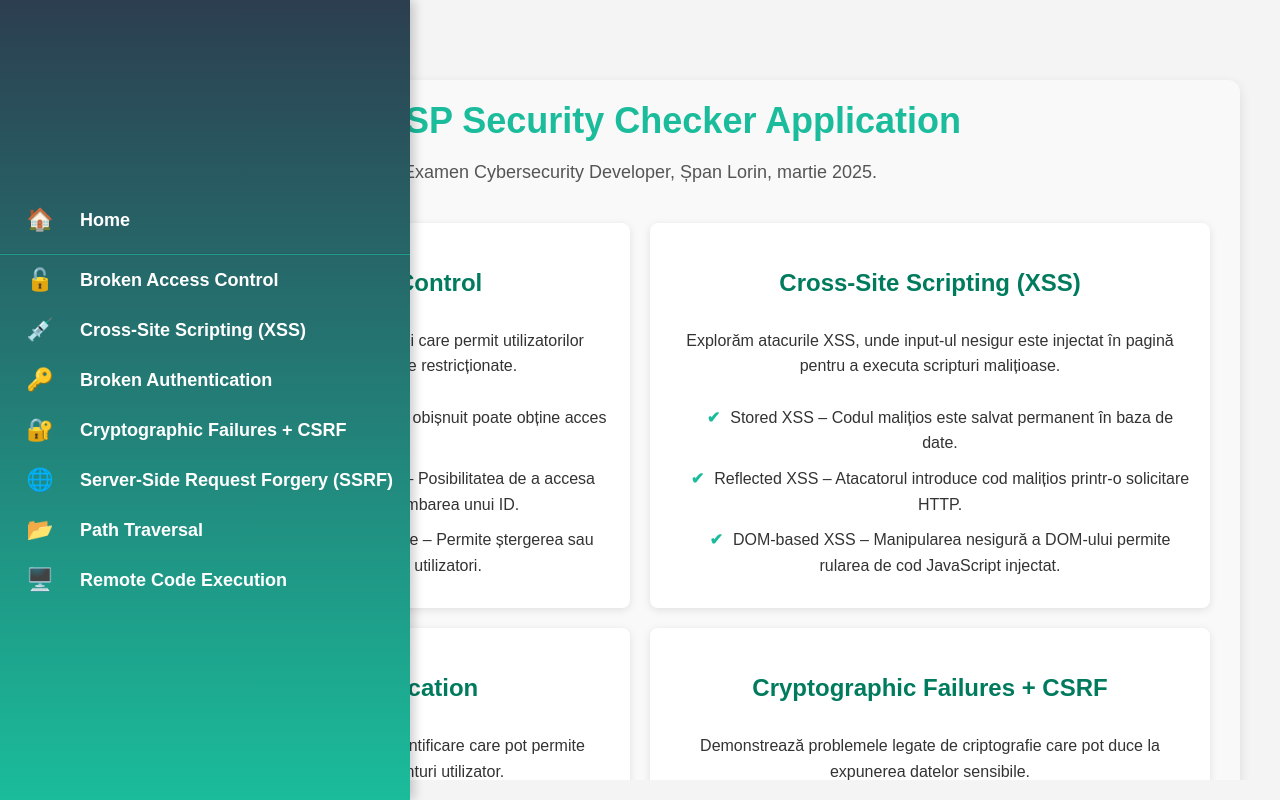
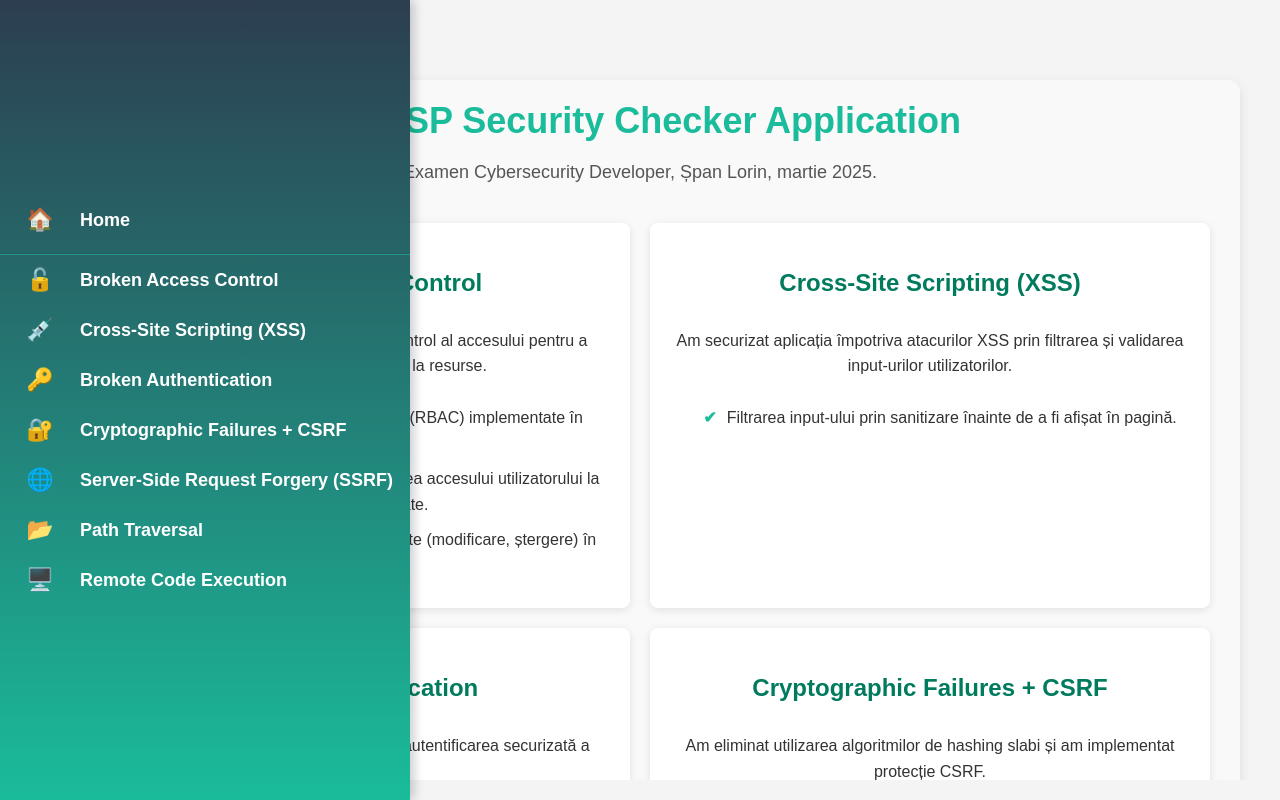
Before and after one commit to lorinspan/secure-owasp-fe, an Angular app: page / in a window 1280 px wide. Built offline with nearby package versions, Linux system fonts and the light colour scheme.

Commit message:
Changed home.component.html

```diff
--- a/src/app/pages/home/home.component.html
+++ b/src/app/pages/home/home.component.html
@@ -5,71 +5,68 @@
   <div class="grid-container">
     <div class="section">
       <h3 class="section-title">Broken Access Control</h3>
-      <p class="section-content">Testăm problemele de control al accesului care permit utilizatorilor neautorizați să acceseze resurse restricționate.</p>
+      <p class="section-content">Am implementat mecanisme stricte de control al accesului pentru a preveni accesul neautorizat la resurse.</p>
       <ul class="list">
-        <li>Escaladarea privilegiilor – Un utilizator obișnuit poate obține acces administrativ.</li>
-        <li>Acces neautorizat la conturi (IDOR) – Posibilitatea de a accesa contul altui utilizator prin schimbarea unui ID.</li>
-        <li>Lipsa restricțiilor pe acțiuni importante – Permite ștergerea sau modificarea datelor altor utilizatori.</li>
+        <li>Restricții de acces bazate pe roluri (RBAC) implementate în backend.</li>
+        <li>Protecție împotriva IDOR prin validarea accesului utilizatorului la resursele solicitate.</li>
+        <li>Restricții stricte pe acțiunile privilegiate (modificare, ștergere) în backend.</li>
       </ul>
     </div>
 
     <div class="section">
       <h3 class="section-title">Cross-Site Scripting (XSS)</h3>
-      <p class="section-content">Explorăm atacurile XSS, unde input-ul nesigur este injectat în pagină pentru a executa scripturi malițioase.</p>
+      <p class="section-content">Am securizat aplicația împotriva atacurilor XSS prin filtrarea și validarea input-urilor utilizatorilor.</p>
       <ul class="list">
-        <li>Stored XSS – Codul malițios este salvat permanent în baza de date.</li>
-        <li>Reflected XSS – Atacatorul introduce cod malițios printr-o solicitare HTTP.</li>
-        <li>DOM-based XSS – Manipularea nesigură a DOM-ului permite rularea de cod JavaScript injectat.</li>
+        <li>Filtrarea input-ului prin sanitizare înainte de a fi afișat în pagină.</li>
       </ul>
     </div>
 
     <div class="section">
       <h3 class="section-title">Broken Authentication</h3>
-      <p class="section-content">Demonstrează problemele legate de autentificare care pot permite atacatorilor să compromită conturi utilizator.</p>
+      <p class="section-content">Am implementat măsuri pentru a asigura autentificarea securizată a utilizatorilor.</p>
       <ul class="list">
-        <li>Parole slabe – Permite atacuri brute-force.</li>
-        <li>Stocarea sesiunii în client-side nesecurizat.</li>
-        <li>Lipsa rate limiting la login.</li>
+        <li>Politici stricte de parole (minim 7 caractere, obligatoriu cifre, litere mari, mici și caractere speciale).</li>
+        <li>Stocarea sesiunii în backend și utilizarea JWT cu expirare controlată.</li>
+        <li>Limitarea numărului de încercări de login și implementarea rate limiting.</li>
       </ul>
     </div>
 
     <div class="section">
       <h3 class="section-title">Cryptographic Failures + CSRF</h3>
-      <p class="section-content">Demonstrează problemele legate de criptografie care pot duce la expunerea datelor sensibile.</p>
+      <p class="section-content">Am eliminat utilizarea algoritmilor de hashing slabi și am implementat protecție CSRF.</p>
       <ul class="list">
-        <li>Utilizarea algoritmului MD5 – Vulnerabil la atacuri rainbow table.</li>
-        <li>Hardcoding de chei criptografice – Un atacator poate extrage cheia.</li>
-        <li>Atac CSRF prin schimbarea adresei de e-mail.</li>
+        <li>Utilizarea `bcrypt` pentru hash-ul parolelor, eliminând algoritmi nesiguri precum MD5.</li>
+        <li>Evitat hardcoding-ul de chei criptografice, folosind variabile de mediu pentru gestionarea lor.</li>
+        <li>Protecție CSRF prin utilizarea token-urilor anti-CSRF.</li>
       </ul>
     </div>
 
     <div class="section">
       <h3 class="section-title">Server-Side Request Forgery (SSRF)</h3>
-      <p class="section-content">Explorăm atacurile SSRF, unde utilizatorul poate introduce o adresă URL nesigură.</p>
+      <p class="section-content">Am limitat accesul cererilor către server pentru a preveni atacurile SSRF.</p>
       <ul class="list">
-        <li>Manipularea cererilor către backend.</li>
-        <li>Acces la resurse interne.</li>
-        <li>Expunerea informațiilor sensibile.</li>
+        <li>Validarea URL-urilor înainte de a permite accesul serverului la resurse externe.</li>
+        <li>Blocarea accesului către IP-uri private și localhost pentru a preveni atacuri interne.</li>
+        <li>Utilizarea `allowlist` pentru a restricționa solicitările către surse de încredere.</li>
       </ul>
     </div>
 
     <div class="section">
       <h3 class="section-title">Path Traversal</h3>
-      <p class="section-content">Explorăm atacul Path Traversal, unde un atacator poate accesa fișiere interne ale serverului.</p>
+      <p class="section-content">Am protejat accesul la fișiere pentru a preveni atacurile de tip Path Traversal.</p>
       <ul class="list">
-        <li>Citirea fișierelor sensibile.</li>
-        <li>Exploatarea fără protecție.</li>
-        <li>Accesarea fișierelor interne.</li>
+        <li>Restricționarea accesului la fișierele sensibile prin validarea și normalizarea căii fișierelor.</li>
+        <li>Limitarea accesului utilizatorului doar la directoarele permise.</li>
       </ul>
     </div>
 
     <div class="section">
       <h3 class="section-title">Remote Code Execution (RCE)</h3>
-      <p class="section-content">Explorăm atacurile RCE, unde un atacator poate executa comenzi pe server.</p>
+      <p class="section-content">Am securizat serverul pentru a preveni execuția de comenzi arbitrare.</p>
       <ul class="list">
-        <li>Executarea comenzilor la distanță.</li>
-        <li>Injecție de comenzi.</li>
-        <li>Escaladarea privilegiilor.</li>
+        <li>Filtrarea și validarea input-ului pentru a preveni injecția de comenzi.</li>
+        <li>Utilizarea de `exec` și `shell_exec` doar în condiții strict controlate.</li>
+        <li>Izolarea aplicației în containere Docker pentru a limita impactul unui atac RCE.</li>
       </ul>
     </div>
   </div>
```
